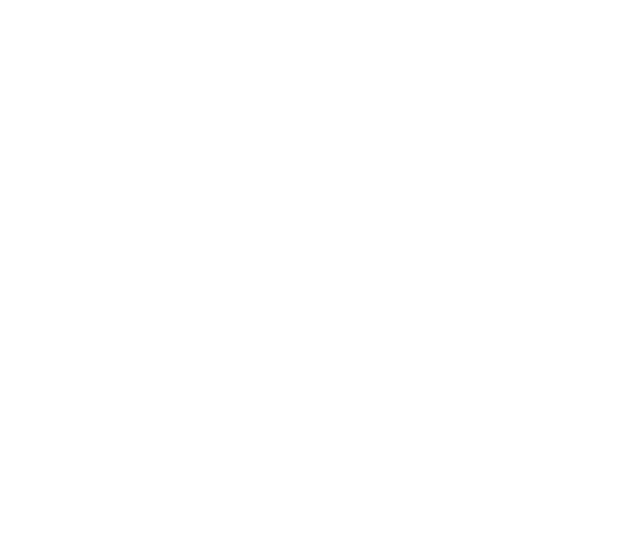
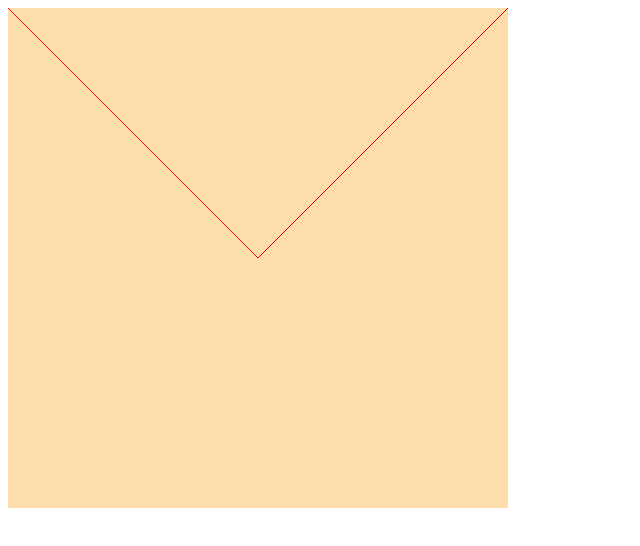
Before and after one commit to IGORITZZ/ProgramadorBr, a plain HTML site: page HTML/2-AVANÇADO/5-Animação HTML/ex02 - CANVAS (Intro + Linhas)/index.html in a window 1280 px wide. Shown: the whole page, without its empty margins (0-640 px from the left). Drawn offline with Linux system fonts and the light colour scheme.

Commit message:
att curso

```diff
--- a/HTML/2-AVANÇADO/5-Animação HTML/ex02 - CANVAS/index.html
+++ b/HTML/2-AVANÇADO/5-Animação HTML/ex02 - CANVAS (Intro + Linhas)/index.html
@@ -4,10 +4,16 @@
     <meta charset="UTF-8">
     <meta name="viewport" content="width=device-width, initial-scale=1.0">
     <title>Animação com Canvas</title>
+    <style>
+        #tela{
+            background-color: navajowhite;
+        }
+    </style>
 </head>
 <body>
-    <canvas id="tela">
+    <canvas id="tela" width="500px" height="500px">
 
     </canvas>
+    <script src="scrip.js"></script>
 </body>
 </html>
--- /dev/null
+++ b/HTML/2-AVANÇADO/5-Animação HTML/ex02 - CANVAS (Intro + Linhas)/scrip.js
@@ -0,0 +1,9 @@
+let tela = document.getElementById("tela")
+//Esse exemplo não funciona com querrySelector()
+let context = tela.getContext("2d")
+context.moveTo(0, 0)
+context.lineTo(250, 250)
+context.lineTo(500, 0)
+context.strokeStyle = "#FF0000"
+context.lineWidth = 1
+context.stroke()
```
Also changed, not shown: HTML/2-AVANÇADO/5-Animação HTML/ex03 - Largura x Altura/index.html (added, +13 -0 lines), HTML/2-AVANÇADO/5-Animação HTML/ex03 - Largura x Altura/script.js (added).
